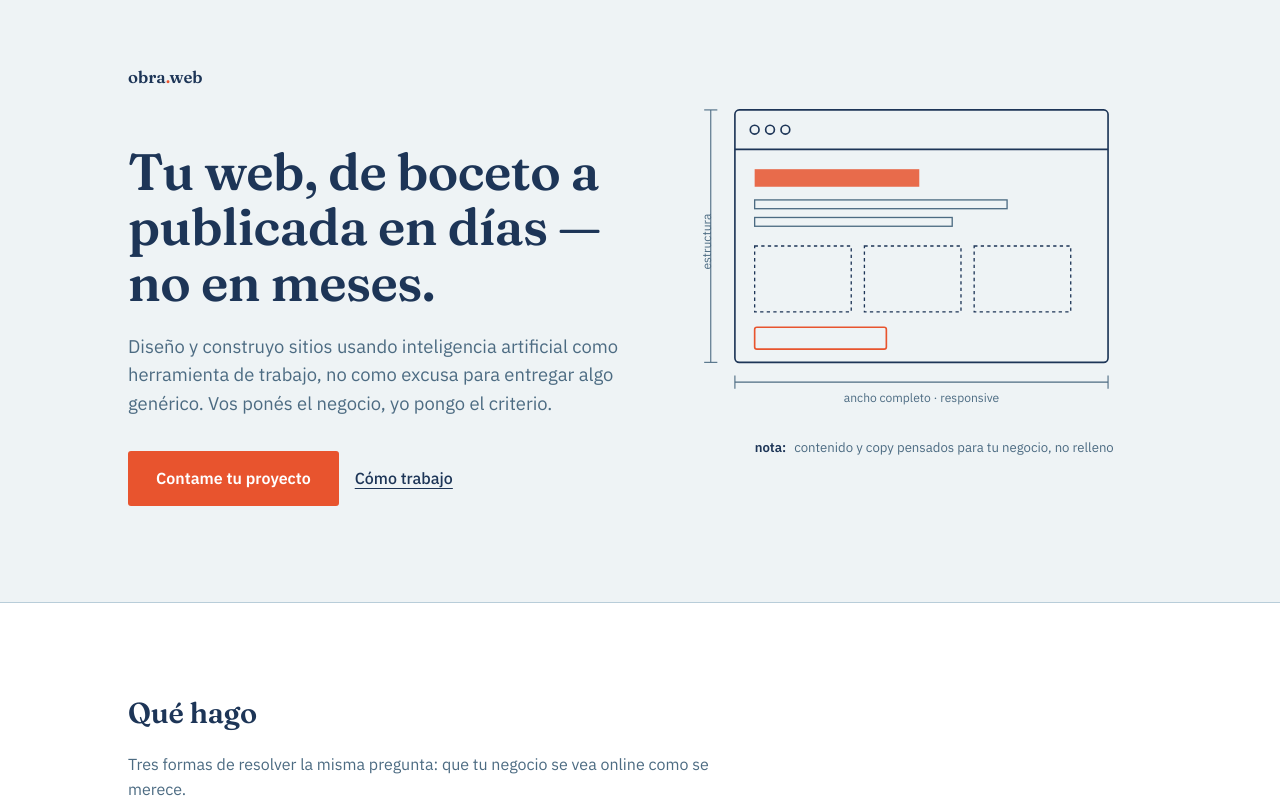
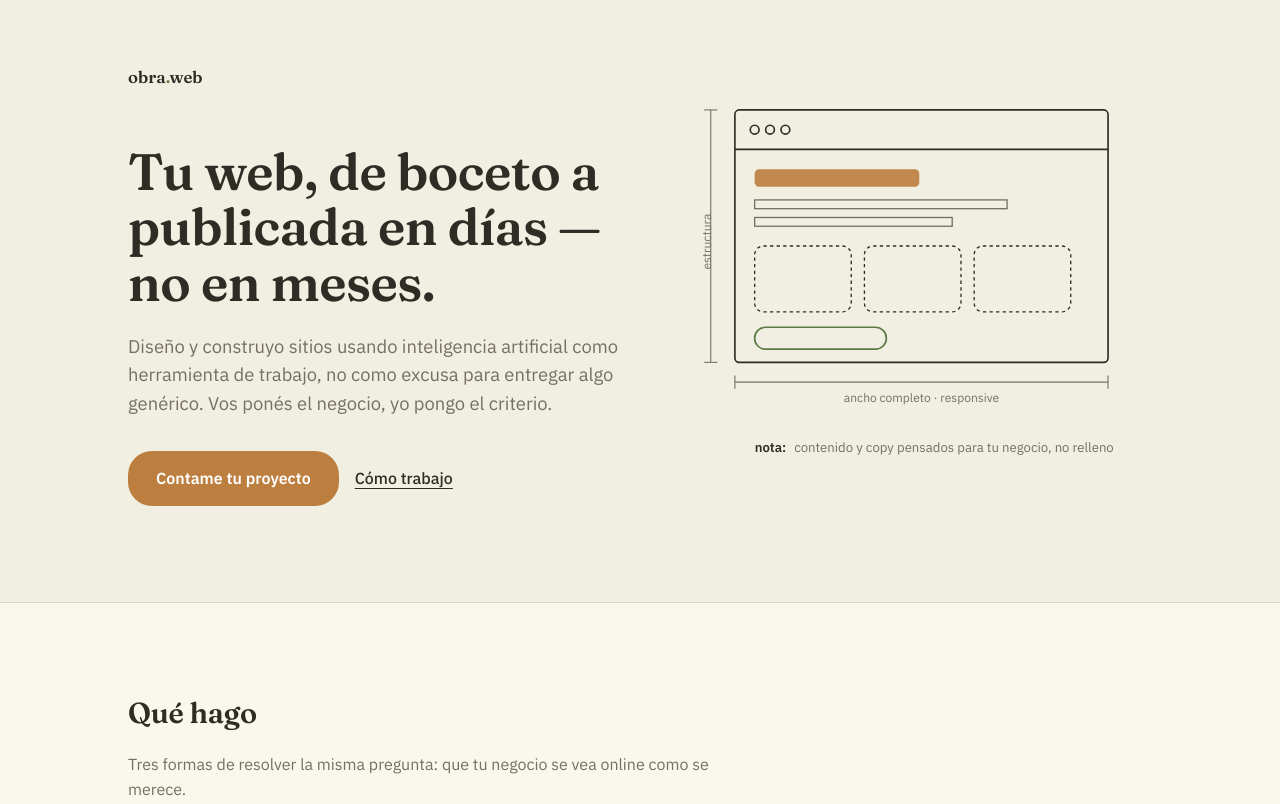
Before and after one commit to thria/obra-web, a plain HTML site: page index.html in a window 1280 px wide. Shown: the top 804 px of the page. Drawn offline with Linux system fonts and the light colour scheme; a web font is replaced by a local one.

Commit message:
Add files via upload

```diff
--- a/index.html
+++ b/index.html
@@ -6,28 +6,29 @@
 <title>Webs hechas con IA — Estudio digital</title>
 <link rel="preconnect" href="https://fonts.googleapis.com">
 <link rel="preconnect" href="https://fonts.gstatic.com" crossorigin>
-<link href="https://fonts.googleapis.com/css2?family=Fraunces:opsz,wght@9..144,400;9..144,500;9..144,600&family=IBM+Plex+Sans:wght@400;500;600&display=swap" rel="stylesheet">
+<link href="https://fonts.googleapis.com/css2?family=Fraunces:opsz,wght@9..144,400;9..144,500;9..144,600&family=Zen+Maru+Gothic:wght@400;500;700&family=IBM+Plex+Sans:wght@400;500;600&display=swap" rel="stylesheet">
 <style>
   :root{
-    --paper:#EEF3F5;
-    --surface:#FFFFFF;
-    --ink:#1D3557;
-    --ink-soft:#4C6B82;
-    --accent:#E8542E;
-    --line:#B8CDD9;
+    --paper:#F1EFE2;
+    --surface:#FAF8ED;
+    --ink:#2E2C24;
+    --ink-soft:#75705F;
+    --accent:#5C7A45;
+    --accent-warm:#BD7F3F;
+    --line:#DDD6C1;
     --serif:'Fraunces', Georgia, 'Times New Roman', serif;
-    --sans:'IBM Plex Sans', -apple-system, Segoe UI, Roboto, sans-serif;
+    --sans:'Zen Maru Gothic', 'IBM Plex Sans', -apple-system, Segoe UI, Roboto, sans-serif;
     box-sizing:border-box;
     padding-top:env(safe-area-inset-top,0px);
     padding-bottom:env(safe-area-inset-bottom,0px);
   }
   @media (prefers-color-scheme: dark){
     :root:not([data-theme="light"]){
-      --paper:#10202B; --surface:#16303F; --ink:#EAF2F6; --ink-soft:#9FB8C9; --line:#2C4A5C;
+      --paper:#1B2117; --surface:#232B1F; --ink:#EDEAD9; --ink-soft:#A8AC97; --accent:#8FB56C; --accent-warm:#D9A459; --line:#3A4433;
     }
   }
   :root[data-theme="dark"]{
-    --paper:#10202B; --surface:#16303F; --ink:#EAF2F6; --ink-soft:#9FB8C9; --line:#2C4A5C;
+    --paper:#1B2117; --surface:#232B1F; --ink:#EDEAD9; --ink-soft:#A8AC97; --accent:#8FB56C; --accent-warm:#D9A459; --line:#3A4433;
   }
   *{box-sizing:border-box;}
   html{scroll-padding-top:env(safe-area-inset-top,0px);}
@@ -50,11 +51,11 @@
   .lede{font-size:1.15rem; color:var(--ink-soft); margin:22px 0 34px;}
   .cta-row{display:flex; gap:16px; flex-wrap:wrap; align-items:center;}
   .btn{
-    background:var(--accent); color:#fff; border:none; padding:15px 28px; border-radius:3px;
+    background:var(--accent-warm); color:#fff; border:none; padding:15px 28px; border-radius:24px;
     font-family:var(--sans); font-weight:600; font-size:1rem; cursor:pointer; text-decoration:none;
     display:inline-block;
   }
-  .btn:focus-visible, a:focus-visible, button:focus-visible{outline:3px solid var(--accent); outline-offset:3px;}
+  .btn:focus-visible, a:focus-visible, button:focus-visible{outline:3px solid var(--accent-warm); outline-offset:3px;}
   .btn-ghost{color:var(--ink); font-weight:500; text-decoration:underline; text-underline-offset:4px;}
   .hero-art{width:100%; height:auto;}
   .hero-art text{font-family:var(--sans);}
@@ -77,7 +78,7 @@
   /* PLANS */
   .plans{background:var(--surface); border-top:1px solid var(--line); border-bottom:1px solid var(--line);}
   .plans-grid{display:grid; grid-template-columns:1fr 1fr; gap:28px; margin-top:44px;}
-  .plan{border:1px solid var(--line); border-radius:4px; padding:32px; background:var(--paper);}
+  .plan{border:1px solid var(--line); border-radius:14px; padding:32px; background:var(--paper);}
   .plan.highlight{border-color:var(--accent); border-width:2px;}
   .plan h3{font-size:1.25rem;}
   .plan .for{color:var(--ink-soft); font-size:.95rem; margin-bottom:20px;}
@@ -118,13 +119,13 @@
       <circle cx="58" cy="48" r="4" fill="none" stroke="var(--ink)" stroke-width="1.5"/>
       <circle cx="72" cy="48" r="4" fill="none" stroke="var(--ink)" stroke-width="1.5"/>
       <circle cx="86" cy="48" r="4" fill="none" stroke="var(--ink)" stroke-width="1.5"/>
-      <rect x="58" y="84" width="150" height="16" fill="var(--accent)" opacity="0.85"/>
+      <rect x="58" y="84" width="150" height="16" fill="var(--accent-warm)" opacity="0.9" rx="4"/>
       <rect x="58" y="112" width="230" height="8" fill="none" stroke="var(--ink-soft)" stroke-width="1.2"/>
       <rect x="58" y="128" width="180" height="8" fill="none" stroke="var(--ink-soft)" stroke-width="1.2"/>
-      <rect x="58" y="154" width="88" height="60" fill="none" stroke="var(--ink)" stroke-width="1.2" stroke-dasharray="3 3"/>
-      <rect x="158" y="154" width="88" height="60" fill="none" stroke="var(--ink)" stroke-width="1.2" stroke-dasharray="3 3"/>
-      <rect x="258" y="154" width="88" height="60" fill="none" stroke="var(--ink)" stroke-width="1.2" stroke-dasharray="3 3"/>
-      <rect x="58" y="228" width="120" height="20" rx="2" fill="none" stroke="var(--accent)" stroke-width="1.5"/>
+      <rect x="58" y="154" width="88" height="60" rx="8" fill="none" stroke="var(--ink)" stroke-width="1.2" stroke-dasharray="3 3"/>
+      <rect x="158" y="154" width="88" height="60" rx="8" fill="none" stroke="var(--ink)" stroke-width="1.2" stroke-dasharray="3 3"/>
+      <rect x="258" y="154" width="88" height="60" rx="8" fill="none" stroke="var(--ink)" stroke-width="1.2" stroke-dasharray="3 3"/>
+      <rect x="58" y="228" width="120" height="20" rx="10" fill="none" stroke="var(--accent)" stroke-width="1.5"/>
       <!-- dimension line -->
       <line x1="40" y1="278" x2="380" y2="278" stroke="var(--ink-soft)" stroke-width="1"/>
       <line x1="40" y1="272" x2="40" y2="284" stroke="var(--ink-soft)" stroke-width="1"/>
```
